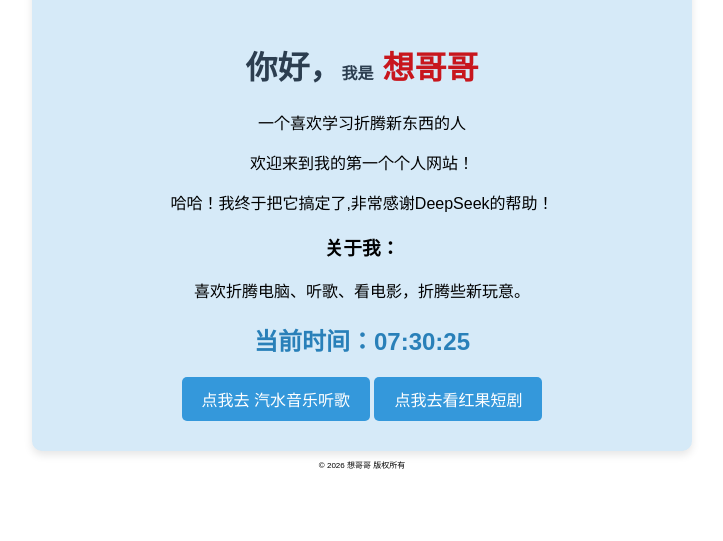
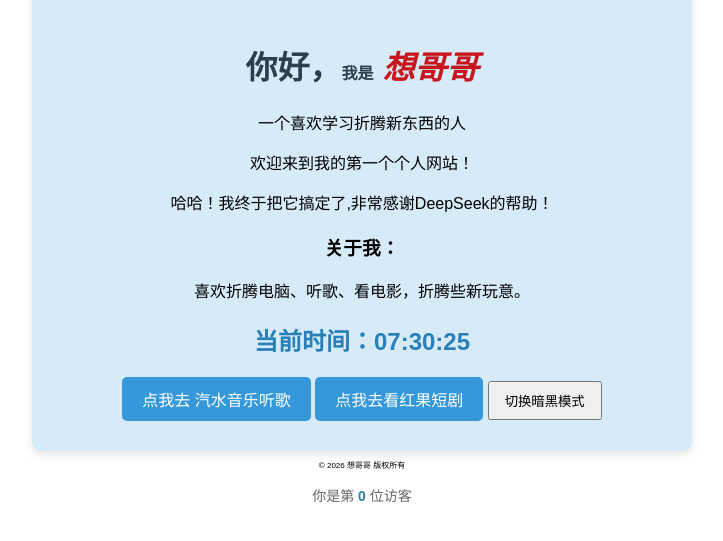
Before and after one commit to ypx-xgg/ypx-xgg.github.io, a plain HTML site: page index.html in a window 1280 px wide. Shown: the part 241-782 px from the top of the page, without its empty margins (278-1001 px from the left). Drawn offline with Linux system fonts and the light colour scheme; some packages are replaced by stand-ins of ours; a script that the page names is missing.

Commit message:
Update title and add dark mode toggle feature

```diff
--- a/index.html
+++ b/index.html
@@ -3,7 +3,7 @@
 <html>
   <head>
     <meta charset="UTF-8">
-    <title>想哥哥的个人空间</title>
+    <title>我的个人主页</title>
     <style>
      /* 这里是网页的美化设置 */
       body {
@@ -51,15 +51,15 @@
 
   </head>
 
-  <body>
+  <body id="main-body" >
 
     <!-- 网页里的内容都在这里 -->
-    <div class="卡片">
+    <div class="卡片"id=main-card>
 
       <!-- 这里是一张图片（我放了一张网上的占位图，你以后可以换成自己的） -->
       <img src="https://cdn.dbimg.app/WHEEClfP.jpg" alt="我的头像" class="图片">
 
-      <h1>你好，<span style="font-size:16px;">我是</span> <span style="color:#c8161d;">想哥哥</span></h1>
+      <h1>你好，<span style="font-size:16px;">我是</span> <span style="color:#c8161d;"><b><i>想哥哥</i></b></span></h1>
       <p>一个喜欢学习折腾新东西的人</p>
       <p>欢迎来到我的第一个个人网站！</p>
       <p>哈哈！我终于把它搞定了,非常感谢DeepSeek的帮助！</p >
@@ -88,6 +88,8 @@
       <a href="//www.douyin.com/qishui/playlist/7466629159607863347 " class="按钮" target="_blank">点我去 汽水音乐听歌</a >
       <a href="//www.douyin.com/video/7647976629548895529 " class="按钮" target="_blank">点我去看红果短剧</a>
 
+       <button onclick="toggleDarkMode()" style="margin-top: 20px; padding: 8px 15px; cursor: pointer;">切换暗黑模式</button>
+
       <!-- 鼠标拖尾星星特效 -->
 <script>
   document.addEventListener('mousemove', function(e) {
@@ -113,6 +115,32 @@
 </script>
      </div>
 
+<script>
+  function toggleDarkMode() {
+    var body = document.getElementById('main-body');
+    var card = document.getElementById('main-card');
+
+    // 如果背景现在是白色的，就变成黑色；否则变回原来的
+    if (body.style.backgroundColor !== 'black') {
+      body.style.backgroundColor = 'black';
+      body.style.backgroundImage = 'none'; // 取消原来的渐变色
+      card.style.backgroundColor = '#2c3e50';
+      card.style.color = 'white';
+    } else {
+      body.style.backgroundColor = ''; // 恢复默认
+      body.style.backgroundImage = '';
+      card.style.backgroundColor = 'white';
+      card.style.color = '#333';
+    }
+  }
+</script>
+
    </body>
 <p style="font-size:8px;">© 2026  想哥哥  版权所有</p >
+
+<div style="margin-top: 15px; font-size: 14px; color: #666;">
+  你是第 <span id="busuanzi_value_site_pv" style="color: #2980b9; font-weight: bold;">0</span> 位访客
+</div>
+<script async src="//busuanzi.ibruce.info/busuanzi/2.0/busuanzi.pure.mini.js"></script>
+
 </html>
```
